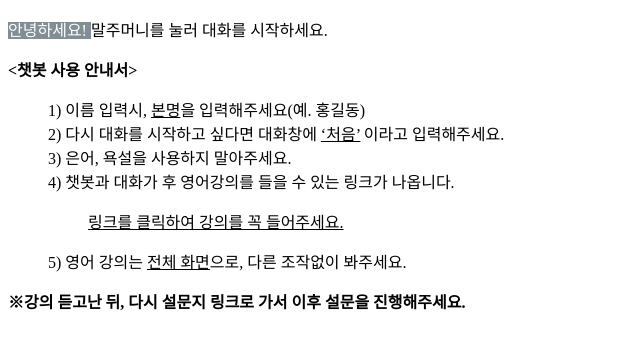
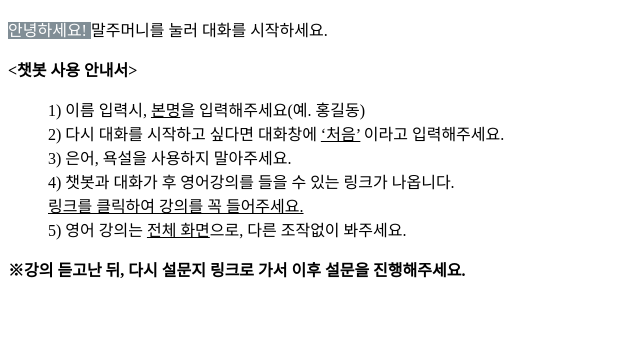
Before and after one commit to dydrudwls/CONTORI, a plain HTML site: page index.html in a window 1280 px wide. Shown: the part 67-416 px from the top of the page, without its empty margins (0-640 px from the left). Drawn offline with nearby package versions, Linux system fonts and the light colour scheme.

Commit message:
Update index.html

```diff
--- a/index.html
+++ b/index.html
@@ -33,10 +33,10 @@
 	<blockquote> 1) 이름 입력시, <span style="text-decoration: underline">본명</span>을 입력해주세요(예. 홍길동)<br>
 		2) 다시 대화를 시작하고 싶다면 대화창에 <span style="text-decoration: underline">‘처음’</span> 이라고 입력해주세요.<br>
 		3) 은어, 욕설을 사용하지 말아주세요.<br>
-		4) 챗봇과 대화가 후 영어강의를 들을 수 있는 링크가 나옵니다.
-		<blockquote><span style="text-decoration: underline">링크를 클릭하여 강의를 꼭 들어주세요.</span></blockquote>
+		4) 챗봇과 대화가 후 영어강의를 들을 수 있는 링크가 나옵니다.<br>
+		<span style="text-decoration: underline">링크를 클릭하여 강의를 꼭 들어주세요.</span> <br>
 		5) 영어 강의는 <span style="text-decoration: underline">전체 화면</span>으로, 다른 조작없이 봐주세요. </br>
-	</blockquote></p>
+	</blockquote>
 	<p><span style="font-weight:bold">※강의 듣고난 뒤, 다시 설문지 링크로 가서 이후 설문을 진행해주세요.</span></p>
 </body>
 
```
